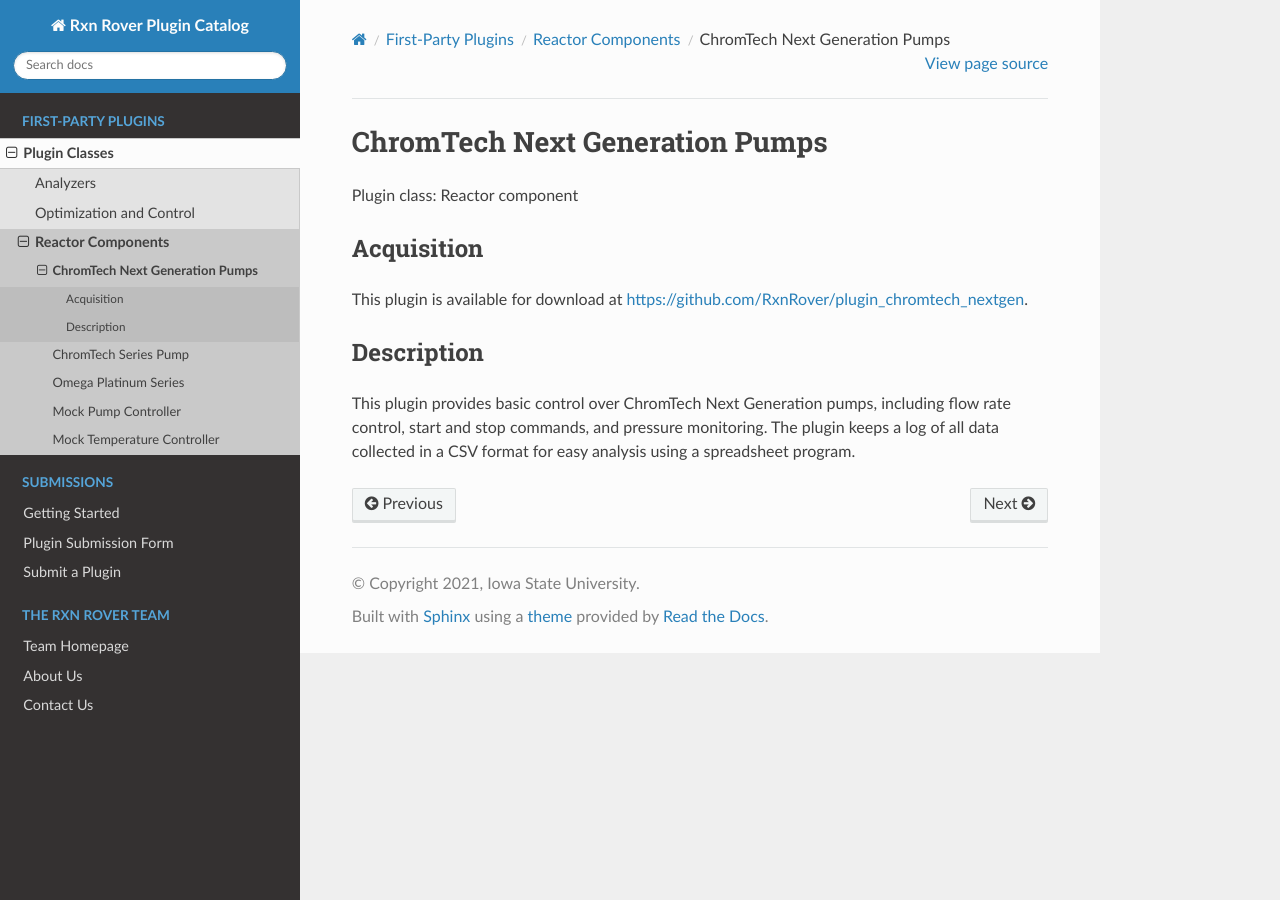
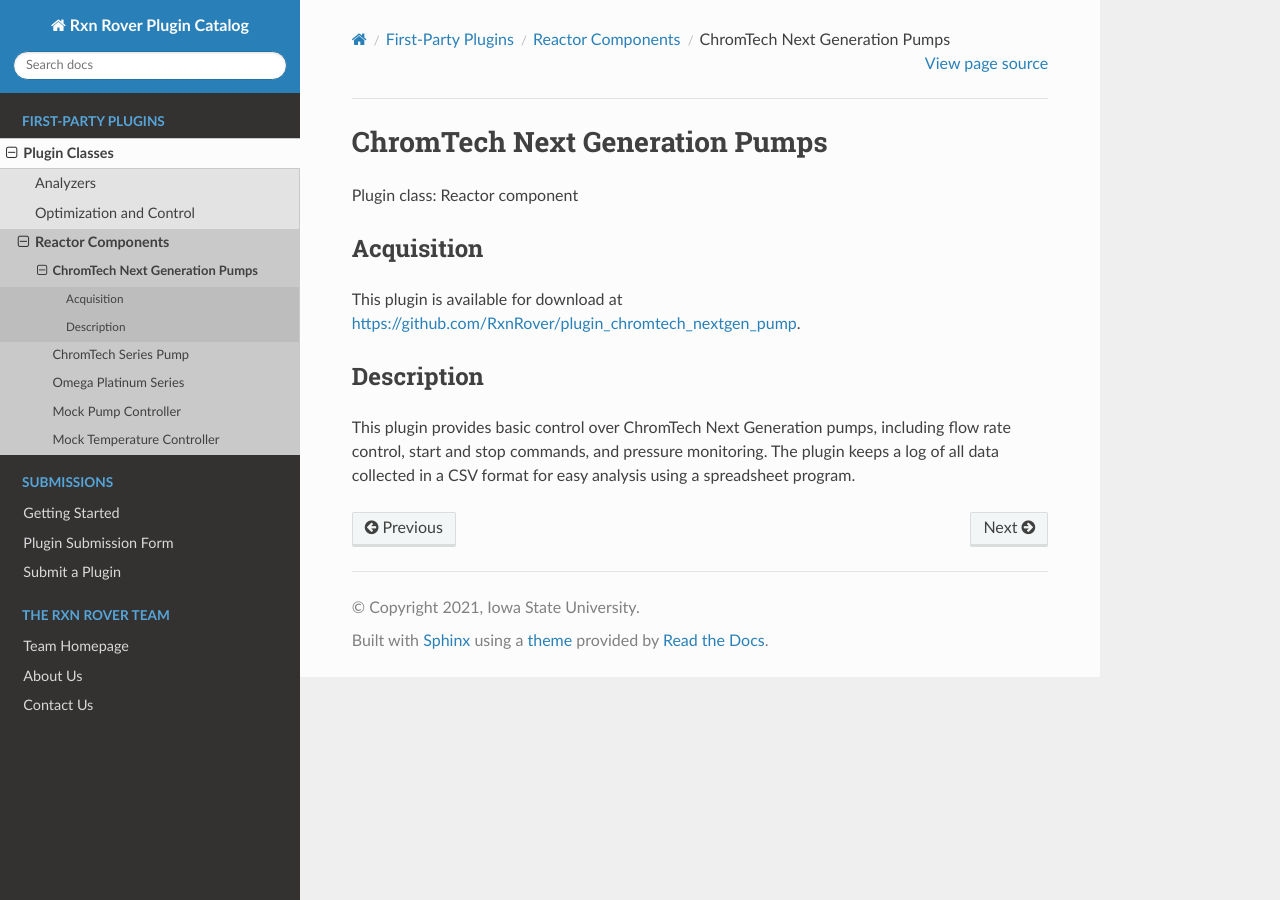
Before and after one commit to RxnRover/PluginCatalog, a Sphinx documentation site: the page built from source/first_party/reactor_components/chromtech_nextgen_pumps.rst, in a window 1280 px wide. Built offline with Sphinx 7.4.7 and the Read the Docs theme 2.0.0, drawn with Linux system fonts in a browser that asks for light colours; pages that are not in the unit, such as notebooks, are missing from menus.

Commit message:
Fixed link to repo

```diff
--- a/source/first_party/reactor_components/chromtech_nextgen_pumps.rst
+++ b/source/first_party/reactor_components/chromtech_nextgen_pumps.rst
@@ -7,7 +7,7 @@
 -----------
 
 This plugin is available for download at
-`<https://github.com/RxnRover/plugin_chromtech_nextgen>`_.
+`<https://github.com/RxnRover/plugin_chromtech_nextgen_pump>`_.
 
 Description
 -----------
```
